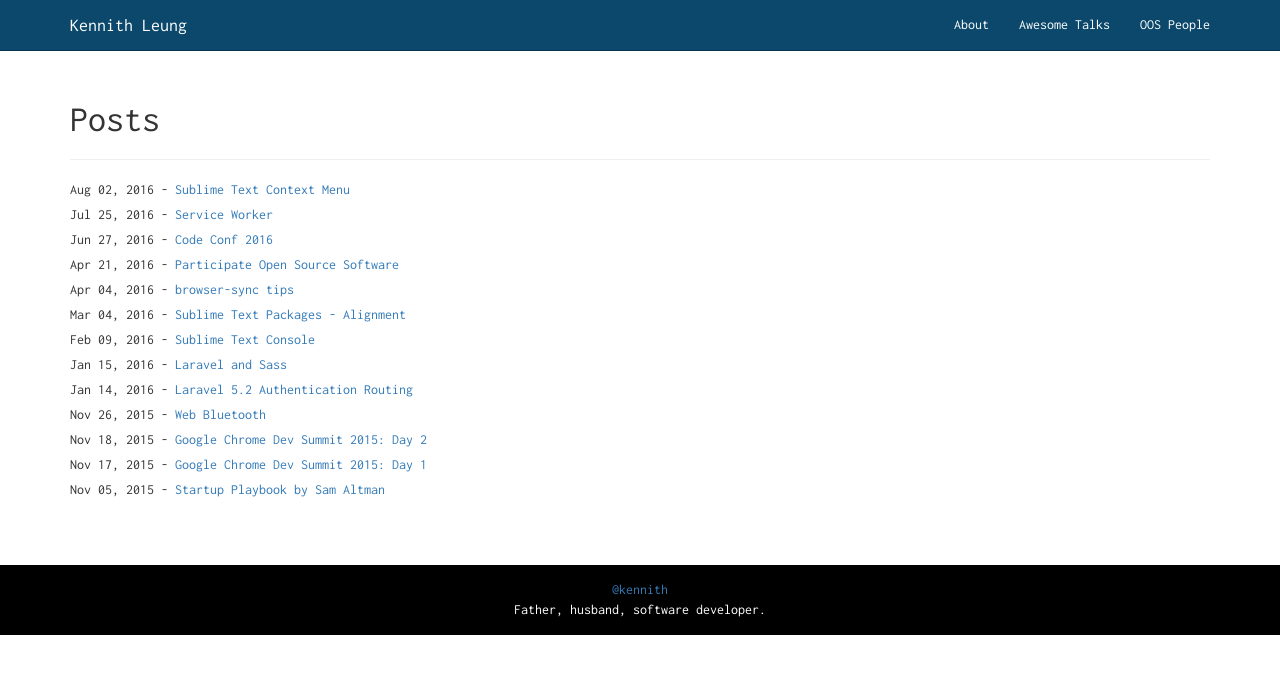
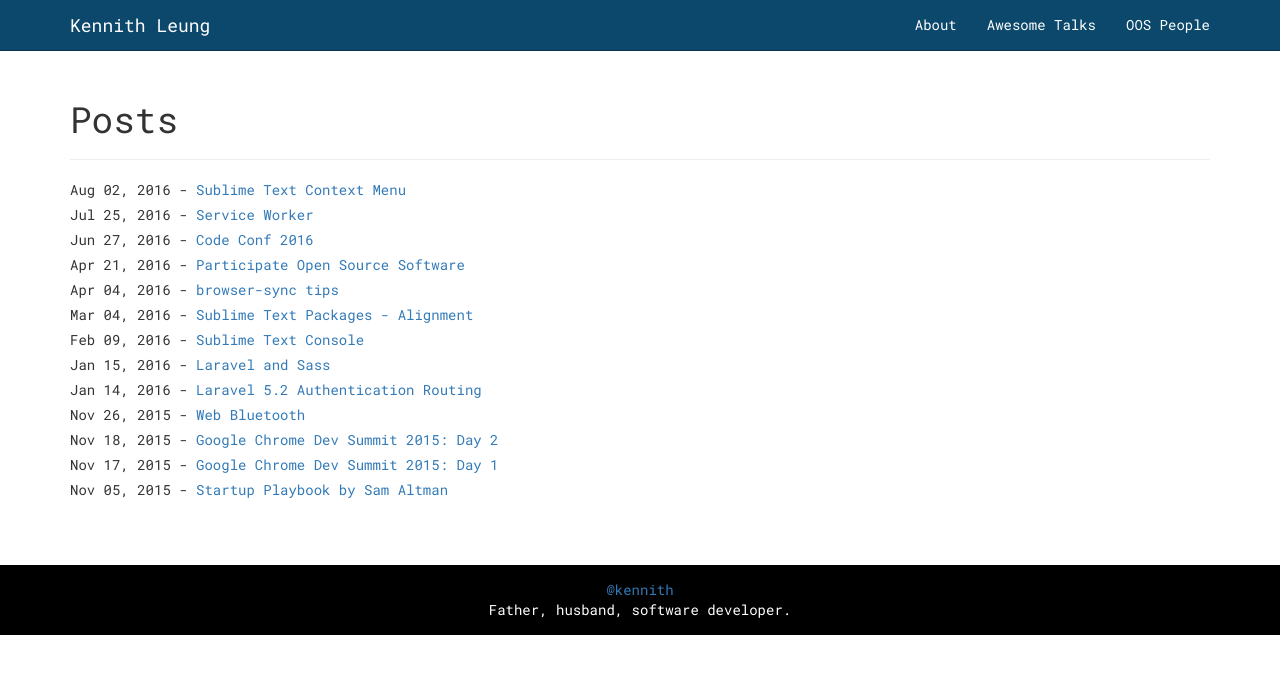
Before and after one commit to kennith/kennith.github.io, a Jekyll site: the page built from index.html, in a window 1280 px wide. Shown: the top 674 px of the page. Built offline with Jekyll 4.4.1, drawn with Linux system fonts in a browser that asks for light colours.

Commit message:
Update font use

```diff
--- a/_sass/_bootstrap-override.scss
+++ b/_sass/_bootstrap-override.scss
@@ -1,4 +1,4 @@
-$font-family-sans-serif: 	"Inconsolata";
+$font-family-sans-serif: 	"Roboto Mono";
 
 // Basics of a navbar
 $navbar-height:                    50px;
--- a/_sass/main.scss
+++ b/_sass/main.scss
@@ -1,6 +1,6 @@
 @charset "utf-8";
 @import "syntax-highlighting";
-@import '//fonts.googleapis.com/css?family=Inconsolata';
+@import '//fonts.googleapis.com/css?family=Roboto+Mono';
 @import "bootstrap-override";
 @import	"../bower_components/bootstrap-sass/assets/stylesheets/bootstrap";
 
```
